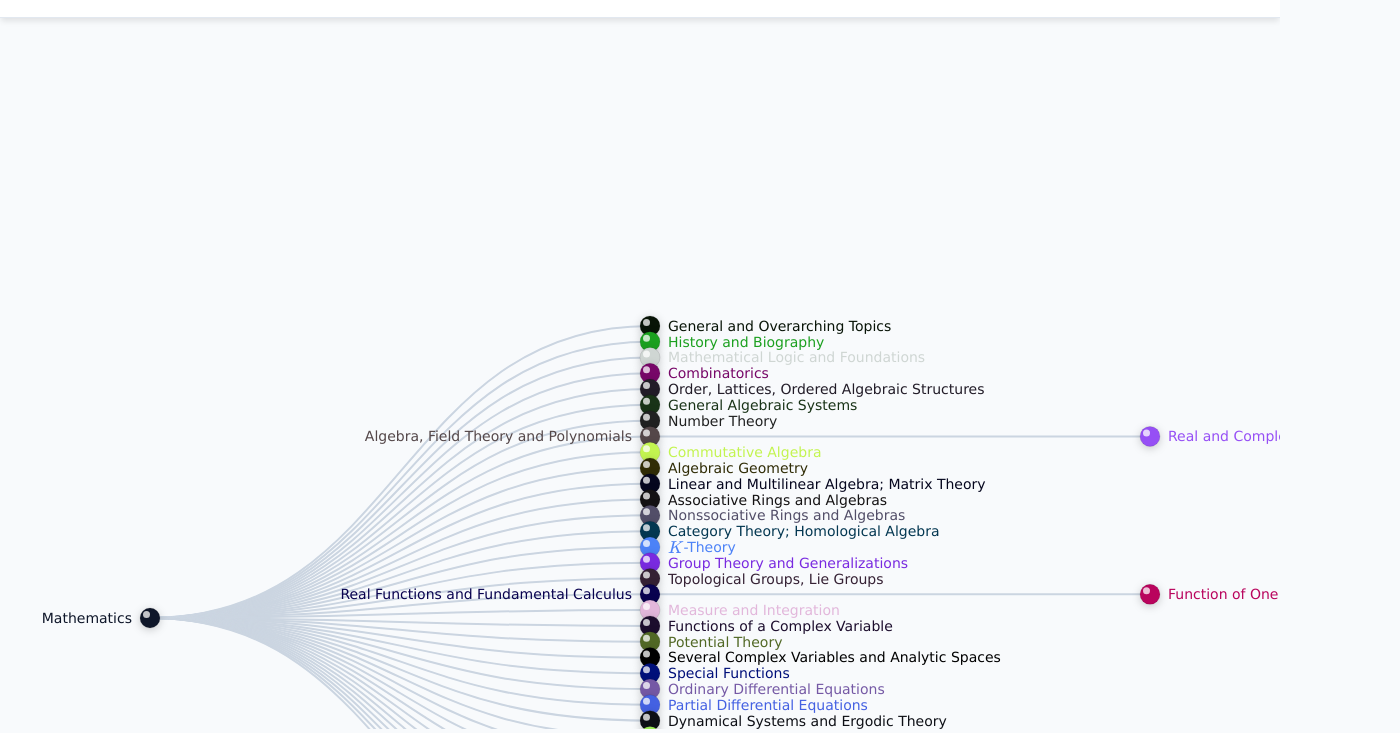
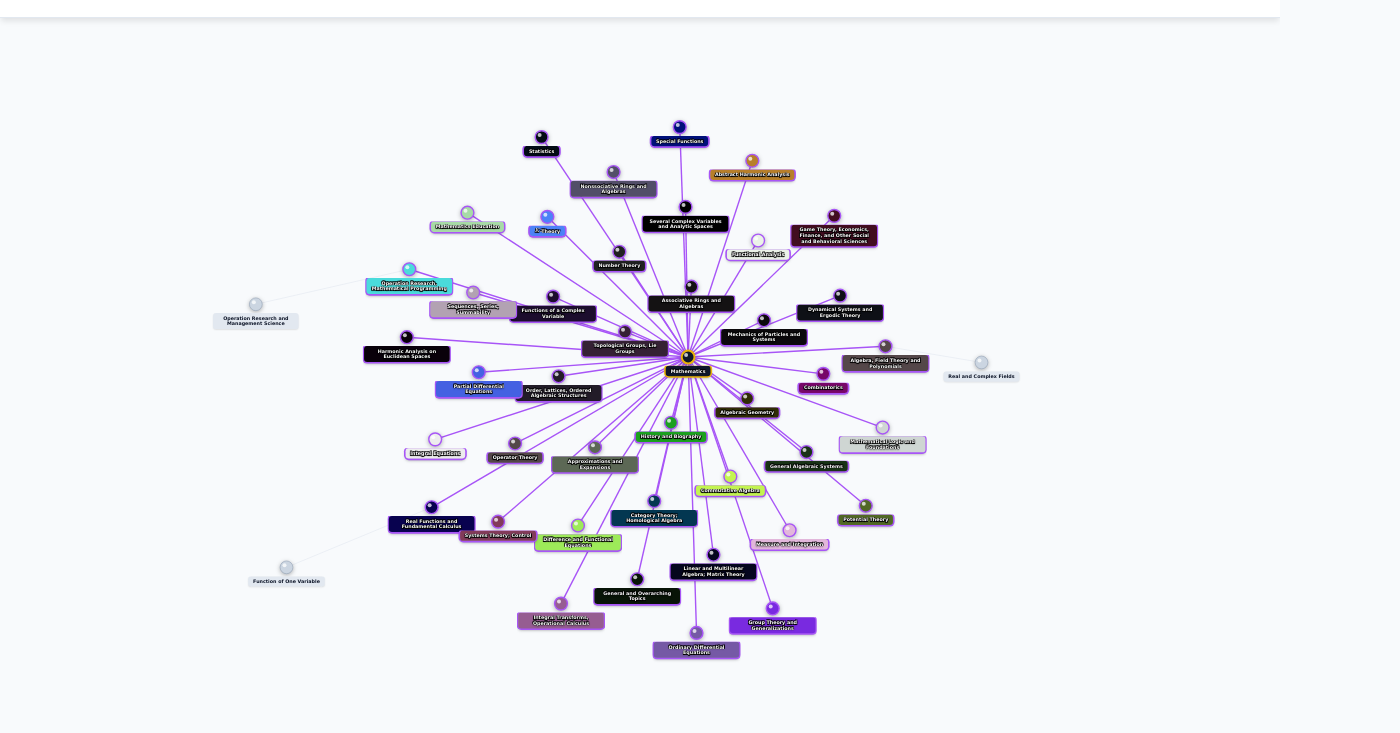
Before and after one commit to swrdfgd/Ma3, a plain HTML site: page index.html in a window 1280 px wide. Shown: the part 71-804 px from the top of the page, 1400 px wide, since content can reach past the window. Drawn offline with nearby package versions, Linux system fonts and the light colour scheme.

Commit message:
Add files via upload

```diff
--- a/data.js
+++ b/data.js
@@ -238,6 +238,27 @@ const mscData = {
             cabang: []
         },
         {
+			id: "44-XX",
+            nama: "Integral Transforms, Operational Calculus",
+            link: "",
+            warna: "#965d91",
+            cabang: []
+        },
+        {
+			id: "45-XX",
+            nama: "Integral Equations",
+            link: "",
+            warna: "#ededed",
+            cabang: []
+        },
+        {
+			id: "46-XX",
+            nama: "Functional Analysis",
+            link: "",
+            warna: "#ebf2e8",
+            cabang: []
+        },
+        {
 			id: "47-XX",
             nama: "Operator Theory",
             link: "",
--- a/index.html
+++ b/index.html
@@ -5,7 +5,6 @@
     <meta name="viewport" content="width=device-width, initial-scale=1.0">
     <title>Ma3 (Mathree) - MSC2020</title>
     <script src="https://d3js.org/d3.v7.min.js"></script>
-    <!-- Load the separated data file -->
     <script src="data.js"></script>
     <script id="MathJax-script" async src="https://cdn.jsdelivr.net/npm/mathjax@3/es5/tex-mml-chtml.js"></script>
     <style>
@@ -14,6 +13,11 @@
             --text-color: #1e293b;
             --border-color: #e2e8f0;
             --shadow: 0 4px 6px -1px rgba(0, 0, 0, 0.1);
+
+            /* Warna Highlight */
+            --hl-active: #eab308; /* Kuning */
+            --hl-child: #a855f7;  /* Ungu */
+            --hl-parent: #22c55e; /* Hijau */
         }
 
         body {
@@ -61,25 +65,15 @@
         }
 
         .link {
-            fill: none;
-            stroke: #cbd5e1;
-            stroke-width: 2px;
+            transition: stroke 0.3s ease, stroke-width 0.3s ease;
         }
 
-        .node circle {
-            stroke-width: 2.5px;
+        .base-circle {
+            transition: fill 0.3s ease, stroke 0.3s ease, stroke-width 0.3s ease, filter 0.3s ease, r 0.2s ease, transform 0.2s ease;
         }
 
-        .node text {
-            font-family: 'Verdana', sans-serif;
-            font-size: 13px;
-            text-shadow: 0 1px 3px rgba(255,255,255,0.8);
-        }
-
-        .node a text:hover {
-            text-decoration: underline;
-            font-weight: bold;
-            cursor: pointer;
+        .node-text-container {
+            transition: transform 0.2s ease, filter 0.2s ease, background-color 0.3s ease, color 0.3s ease, box-shadow 0.3s ease, text-shadow 0.3s ease;
         }
 
         .node-link:hover {
@@ -91,155 +85,246 @@
 
     <header>
         <h1>Ma3 (Mathree) 🌳</h1>
-        <p>Mathematics Classification Tree. Drag to pan, scroll to zoom in/out.</p>
+        <p>Mathematics Classification Tree. Unified nodes with physics collision. Click to explore branches.</p>
     </header>
 
     <div id="mathree-container"></div>
 
     <script>
         const container = document.getElementById("mathree-container");
-        const innerWidth = 1400;
-        const innerHeight = 800;
 
         const svg = d3.select("#mathree-container")
             .append("svg")
             .attr("width", "100%")
-            .attr("height", "100%")
-            .call(d3.zoom().on("zoom", function (event) {
+            .attr("height", "100%");
+
+        const g = svg.append("g");
+
+        const zoom = d3.zoom().on("zoom", function (event) {
             g.attr("transform", event.transform);
-            }))
-            .append("g")
-            .attr("transform", "translate(150, 300)");
+        });
+        svg.call(zoom);
 
-        const g = svg;
-        const treeLayout = d3.tree().size([innerHeight - 200, innerWidth - 400]);
+        // Posisi awal
+        const centerX = window.innerWidth / 2;
+        const centerY = (window.innerHeight - 80) / 2;
+        svg.call(zoom.transform, d3.zoomIdentity.translate(centerX, centerY).scale(0.4));
 
-        // mscData is loaded from data.js
         const root = d3.hierarchy(mscData, d => d.cabang);
-        treeLayout(root);
+        const nodesData = root.descendants();
+        const linksData = root.links();
 
-        g.selectAll(".link")
-            .data(root.links())
-            .join("path")
-            .attr("class", "link")
-            .attr("d", d3.linkHorizontal()
-                .x(d => d.y)
-                .y(d => d.x)
-            );
+        // ==============================================
+        // 1. MESIN FISIKA (SATU KESATUAN)
+        // ==============================================
+        const simulation = d3.forceSimulation(nodesData)
+            // Jarak antar titik
+            .force("link", d3.forceLink(linksData).distance(d => d.target.children ? 180 : 250))
+            // Efek tolak-menolak agar menyebar (mengembang)
+            .force("charge", d3.forceManyBody().strength(d => d.children ? -1200 : -1000))
+            // EFEK TABRAKAN: Radius diperbesar (70 untuk pusat, 100 untuk daun) agar mencakup bola sekaligus lebar kotak teksnya
+            .force("collide", d3.forceCollide().radius(d => d.children ? 70 : 100).iterations(4))
+            .force("center", d3.forceCenter(0, 0));
 
-        const node = g.selectAll(".node")
-            .data(root.descendants())
+        // ==============================================
+        // 2. RENDER GARIS & TITIK
+        // ==============================================
+        const link = g.append("g")
+            .selectAll(".link")
+            .data(linksData)
+            .join("line")
+            .attr("class", "link");
+
+        // Membungkus bola dan teks dalam satu elemen <g> yang bisa ditarik dan diklik
+        const node = g.append("g")
+            .selectAll(".node")
+            .data(nodesData)
             .join("g")
             .attr("class", "node")
-            .attr("transform", d => `translate(${d.y},${d.x})`);
+            .style("cursor", "pointer")
+            .call(drag(simulation))
+            .on("click", function(event, d) {
+                if (event.defaultPrevented) return; // Abaikan klik jika user sedang nge-drag
+                updateHighlight(d);
+            });
 
-		// 1. BOLA MAINAN PLASTIK (Warna Solid, Shiny & Bisa Diklik)
-        // Membungkus bola dengan elemen <a> SVG
-        const ballLink = node.append("a")
-            .attr("target", "_blank")
-            // Hanya tambahkan atribut href jika data link tersedia
-            .attr("href", d => (d.data.link && d.data.link.trim() !== "") ? d.data.link : null)
-            .style("cursor", d => (d.data.link && d.data.link.trim() !== "") ? "pointer" : "default");
+        // ==============================================
+        // 3. ELEMEN BOLA
+        // ==============================================
+        node.append("circle")
+            .attr("class", "base-circle")
+            .attr("r", 16)
+            .style("stroke-width", "1.5px")
+            .style("filter", "drop-shadow(0px 3px 5px rgba(0,0,0,0.3))");
 
-        // Lingkaran dasar diletakkan di dalam tag <a>
-        ballLink.append("circle")
-            .attr("class", "base-circle")
-            .attr("r", 10)
-            .style("fill", d => d.data.warna)
-            .style("stroke", "rgba(0, 0, 0, 0.1)")
-            .style("stroke-width", "1px")
-            .style("filter", "drop-shadow(0px 2px 4px rgba(0,0,0,0.2))");
-
-        // Lingkaran pantulan cahaya juga diletakkan di dalam tag <a>
-        ballLink.append("circle")
+        node.append("circle")
             .attr("class", "highlight-circle")
-            .attr("r", 3.5)
-            .attr("cx", -3.5)
-            .attr("cy", -3.5)
+            .attr("r", 5)
+            .attr("cx", -5)
+            .attr("cy", -5)
             .style("fill", "rgba(255, 255, 255, 0.75)")
             .style("stroke", "none")
             .style("pointer-events", "none");
 
-        // 2. LOGIKA TEKS (Termasuk MathJax & Link)
+        // ==============================================
+        // 4. ELEMEN TEKS (Menyatu di bawah bola)
+        // ==============================================
         node.each(function(d) {
             const el = d3.select(this);
-            const width = 450;
-            const height = 40;
+            const width = 220;
+            const height = 100;
 
-            // Jarak agak dijauhkan karena bola sekarang lebih besar
-            const xPos = d.children ? -(width + 18) : 18;
-            const yPos = -20;
-
+            // Posisi foreignObject tepat di tengah bawah bola
             const foreignObject = el.append("foreignObject")
                 .attr("width", width)
                 .attr("height", height)
-                .attr("x", xPos)
-                .attr("y", yPos)
-                .style("pointer-events", "none"); // Pointer tembus ke div
+                .attr("x", -(width / 2))
+                .attr("y", 22) // Jarak dekat ke bola
+                .style("pointer-events", "none");
 
             let div = foreignObject.append("xhtml:div")
-                .attr("class", "node-text-container") // Class ini dipakai untuk trigger hover di Javascript
                 .style("width", "100%")
                 .style("height", "100%")
                 .style("display", "flex")
-                .style("align-items", "center")
-                .style("justify-content", d.children ? "flex-end" : "flex-start")
-                .style("font-size", "14px")
+                .style("align-items", "flex-start")
+                .style("justify-content", "center")
+                .style("pointer-events", "auto");
+
+            let span = div.append("xhtml:span")
+                .attr("class", "node-text-container")
+                .style("padding", "6px 12px")
+                .style("border-radius", "8px")
+                .style("font-size", "12px")
                 .style("font-family", "'Verdana', sans-serif")
-                .style("color", d.data.warna)
-                .style("white-space", "nowrap")
-                .style("pointer-events", "auto") // Mengizinkan pointer menangkap teks
-                .style("transform-origin", d.children ? "center right" : "center left") // Penting: agar teks membesar ke arah luar
-                .style("transition", "transform 0.2s ease, font-weight 0.2s ease"); // Transisi animasi halus
+                .style("font-weight", "600")
+                .style("white-space", "normal")
+                .style("width", "max-content")
+                .style("max-width", "190px") // Lebar dibatasi agar sesuai gelembung tabrakan
+                .style("overflow-wrap", "break-word")
+                .style("text-align", "center");
 
+            // Teks tetap memiliki link interaktif jika URL tersedia
             if (d.data.link && d.data.link.trim() !== "") {
-                div.append("xhtml:a")
+                span.append("xhtml:a")
                     .attr("href", d.data.link)
                     .attr("target", "_blank")
                     .style("text-decoration", "none")
                     .style("color", "inherit")
-                    .attr("class", "node-link") // Ini memicu garis bawah (underline) di CSS
+                    .attr("class", "node-link")
+                    // Menghentikan propagasi klik agar saat teks (link) diklik, tidak memicu highlight bola
+                    .on("click", function(e) { e.stopPropagation(); })
                     .html(d.data.nama);
             } else {
-                div.html(d.data.nama);
+                span.html(d.data.nama);
             }
         });
 
-        // 3. EVENT HOVER SINKRON (Bola & Teks ikut membesar)
-        node.on("mouseenter", function(event, d) {
+        // ==============================================
+        // 5. SISTEM STATE WARNA HIGHLIGHT
+        // ==============================================
+        let activeNode = null;
+
+        function updateHighlight(targetNode) {
+            activeNode = targetNode;
+
+            // Memperbarui Node (Bola & Teks)
+            node.each(function(d) {
                 const el = d3.select(this);
+                const isSelected = d === activeNode;
+                const isChild = d.parent === activeNode;
+                const isParent = activeNode.parent === d;
 
-            // Perbesar Bola
-            el.select(".base-circle").transition().duration(200)
-              .attr("r", 15) // Ukuran bola saat hover
-              .style("filter", "drop-shadow(0px 4px 6px rgba(0,0,0,0.3))");
+                const baseCircle = el.select(".base-circle");
+                const textContainer = el.select(".node-text-container");
 
-            // Geser & Perbesar Pantulan Cahaya
-            el.select(".highlight-circle").transition().duration(200)
-              .attr("r", 5.5).attr("cx", -5).attr("cy", -5);
+                if (isSelected || isChild || isParent) {
+                    let hlColor = isSelected ? "var(--hl-active)" : (isChild ? "var(--hl-child)" : "var(--hl-parent)");
 
-            // Perbesar & Tebalkan Teks
-            el.select(".node-text-container")
-              .style("transform", "scale(1.15)") // Skala perbesaran teks
-              .style("font-weight", "bold");
-        })
-        .on("mouseleave", function(event, d) {
+                    // Style Bola Aktif
+                    baseCircle
+                        .style("fill", d.data.warna)
+                        .style("stroke", hlColor)
+                        .style("stroke-width", isSelected ? "5px" : "3.5px");
+
+                    // Style Teks Aktif
+                    const textShadowStr = "-1.5px -1.5px 0 #000, 1.5px -1.5px 0 #000, -1.5px 1.5px 0 #000, 1.5px 1.5px 0 #000, 0px 2px 4px rgba(0,0,0,0.6)";
+                    textContainer
+                        .style("background-color", d.data.warna)
+                        .style("color", "#ffffff")
+                        .style("text-shadow", textShadowStr)
+                        .style("box-shadow", `0 0 0 4px ${hlColor}, 0 4px 8px rgba(0,0,0,0.4)`);
+                } else {
+                    // Style Redup (Muted)
+                    baseCircle
+                        .style("fill", "#cbd5e1")
+                        .style("stroke", "#94a3b8")
+                        .style("stroke-width", "1.5px");
+
+                    textContainer
+                        .style("background-color", "#e2e8f0")
+                        .style("color", "#0f172a")
+                        .style("text-shadow", "none")
+                        .style("box-shadow", "0 2px 4px rgba(0,0,0,0.1)");
+                }
+            });
+
+            // Memperbarui Sisi Penghubung (Links)
+            link.each(function(l) {
                 const el = d3.select(this);
+                if (l.source === activeNode) {
+                    el.style("stroke", "var(--hl-child)").style("stroke-width", "3.5px");
+                } else if (l.target === activeNode) {
+                    el.style("stroke", "var(--hl-parent)").style("stroke-width", "3.5px");
+                } else {
+                    el.style("stroke", "#e2e8f0").style("stroke-width", "1.5px");
+                }
+            });
+        }
 
-            // Kembalikan Bola ke normal
-            el.select(".base-circle").transition().duration(200)
-              .attr("r", 10)
-              .style("filter", "drop-shadow(0px 2px 4px rgba(0,0,0,0.15))");
+        // ==============================================
+        // 6. ANIMASI MESIN FISIKA (TICK)
+        // ==============================================
+        simulation.on("tick", () => {
+            link
+                .attr("x1", d => d.source.x)
+                .attr("y1", d => d.source.y)
+                .attr("x2", d => d.target.x)
+                .attr("y2", d => d.target.y);
 
-            // Kembalikan pantulan
-            el.select(".highlight-circle").transition().duration(200)
-              .attr("r", 3.5).attr("cx", -3.5).attr("cy", -3.5);
+            node.attr("transform", d => `translate(${d.x}, ${d.y})`);
+        });
 
-            // Kembalikan Teks ke normal
-            el.select(".node-text-container")
-              .style("transform", "scale(1)")
-              .style("font-weight", "normal");
+        // Kontrol Dragging
+        function drag(simulation) {
+            function dragstarted(event, d) {
+                if (!event.active) simulation.alphaTarget(0.3).restart();
+                d.fx = d.x; d.fy = d.y;
+            }
+            function dragged(event, d) {
+                d.fx = event.x; d.fy = event.y;
+            }
+            function dragended(event, d) {
+                if (!event.active) simulation.alphaTarget(0);
+                d.fx = null; d.fy = null;
+            }
+            return d3.drag()
+                .on("start", dragstarted)
+                .on("drag", dragged)
+                .on("end", dragended);
+        }
+
+        // Hover Effect
+        node.on("mouseenter", function() {
+            d3.select(this).select(".base-circle").style("transform", "scale(1.2)");
+            d3.select(this).select(".node-text-container").style("transform", "scale(1.1)");
+        }).on("mouseleave", function() {
+            d3.select(this).select(".base-circle").style("transform", "scale(1)");
+            d3.select(this).select(".node-text-container").style("transform", "scale(1)");
         });
+
+        // Inisialisasi: Pilih pusat pertama kali
+        updateHighlight(root);
+
         if (window.MathJax) {
             MathJax.typesetPromise();
         }
```
Lines whose indentation alone changed are shown as unchanged.
